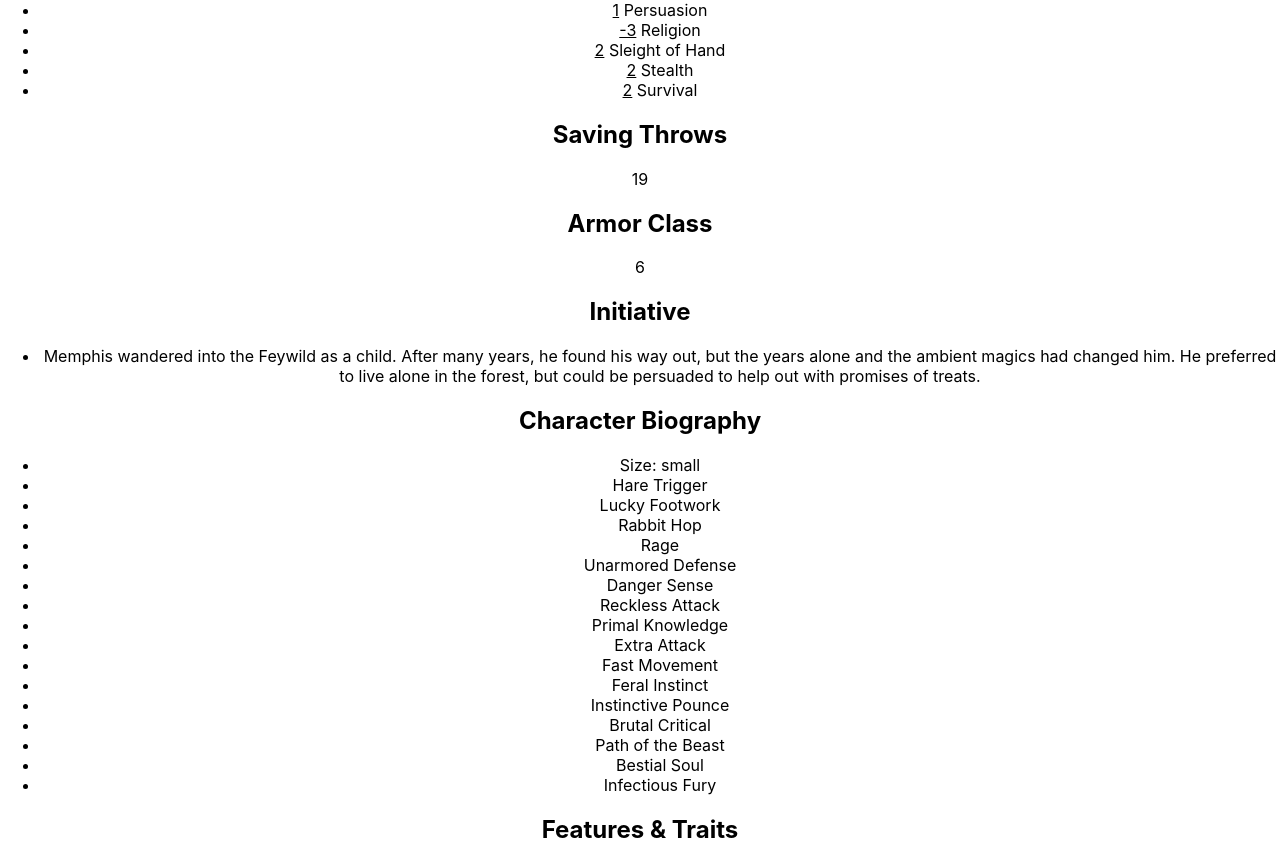
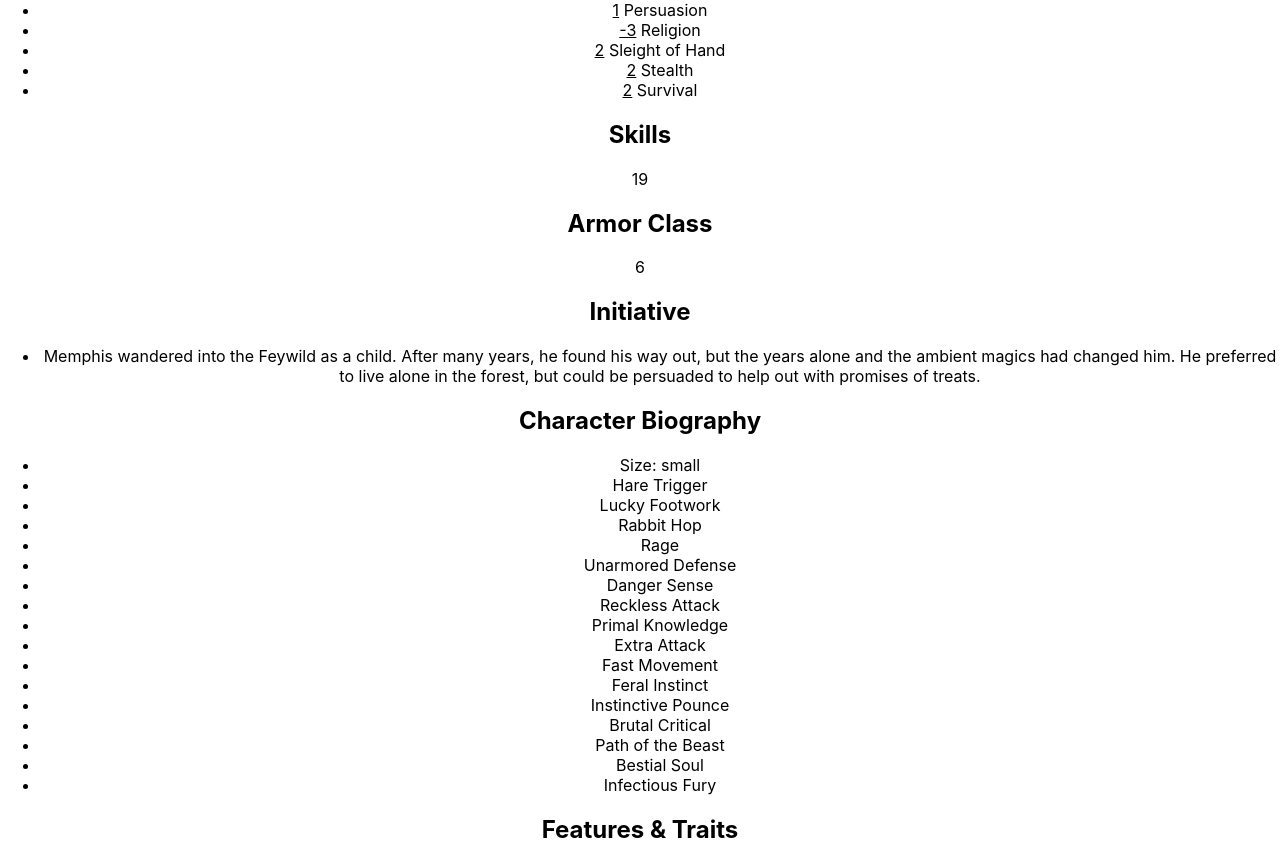
Before and after one commit to SamSvetlik/charSheets, a React (Create React App) app: page / in a window 1280 px wide. Shown: the part 1358-2222 px from the top of the page. Built offline with nearby package versions, Linux system fonts and the light colour scheme.

Commit message:
bug fix: text error in Skills component

```diff
--- a/src/components/Skill.js
+++ b/src/components/Skill.js
@@ -70,7 +70,7 @@ const Skill = (props) => {
                 )
                 })}
             </ul>
-            <h2>Saving Throws</h2>
+            <h2>Skills</h2>
         </div>
     )
 }
```
